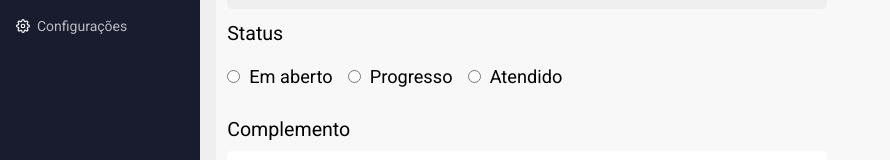
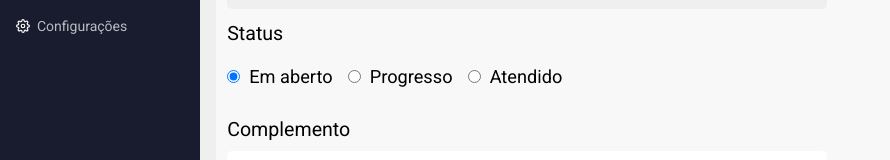
Before and after one commit to BeatrizMarconi/do-zero-ao-um, a React (Create React App) app in the folder sistema/: page /new in a window 1280 px wide. Shown: the part 244-404 px from the top of the page, without its empty margins (0-890 px from the left). Built offline with nearby package versions, Linux system fonts and the light colour scheme; no server answers; sample sign-in values are in the browser's storage.

Commit message:
conectando chamados com bd

```diff
--- a/sistema/src/pages/New/index.js
+++ b/sistema/src/pages/New/index.js
@@ -2,16 +2,36 @@
 import Title from '../../components/Title'
 import { FiPlusCircle } from 'react-icons/fi'
 import './style.css'
-import { useState } from 'react'
+import { useState, useEffect, useContext } from 'react'
+import { AuthContext } from '../../contexts/user'
 
 export default function New(){
 
-    const [assunto, setAssunto] = useState('');
+    const [assunto, setAssunto] = useState('Suporte');
+    const [status, setStatus] = useState('Aberto');
+    const [complemento, setComplemento] = useState('');
+
+    const { user } = useContext(AuthContext)
+
+
+    useEffect(()=> {
+
+    }, []);
+
 
     function handleRegister(e){
         e.preventDefault();
 
         alert("teste")
+    }
+
+    function handleChangeSelect(e){
+        setAssunto(e.target.value);
+    }
+
+    function handleOptionsChange(e){
+        setStatus(e.target.value);
+        console.log(e.target.value)
     }
 
 
@@ -36,7 +56,7 @@
                         </select>
 
                         <label>Assunto:</label>
-                        <select>
+                        <select value={assunto} onChange={handleChangeSelect}>
                             <option value="Suporte">Suporte</option>
 
                             <option value="Visita Técnica">Visita Técnica</option>
@@ -46,18 +66,18 @@
 
                         <label>Status</label>
                         <div className='status'>
-                            <input type="radio" name="radio" value="Aberto"/>
+                            <input type="radio" name="radio" value="Aberto" onChange={handleOptionsChange} checked={ status === "Aberto"}/>
                             <span>Em aberto</span>
 
-                            <input type="radio" name="radio" value="Progresso"/>
+                            <input type="radio" name="radio" value="Progresso" onChange={handleOptionsChange} checked={ status === "Progresso"}/>
                             <span>Progresso</span>
 
-                            <input type="radio" name="radio" value="Atendido"/>
+                            <input type="radio" name="radio" value="Atendido" onChange={handleOptionsChange} checked={ status === "Atendido"}/>
                             <span>Atendido</span>
                         </div>
 
                         <label>Complemento</label>
-                        <textarea type="text" placeholder="Descreva seu problema (Opcional)."  />
+                        <textarea type="text" placeholder="Descreva seu problema (Opcional)." value={complemento} onChange={ (e)=> setComplemento(e.target.value)} />
 
                         <button type="submit">Registrar</button>
 
```
